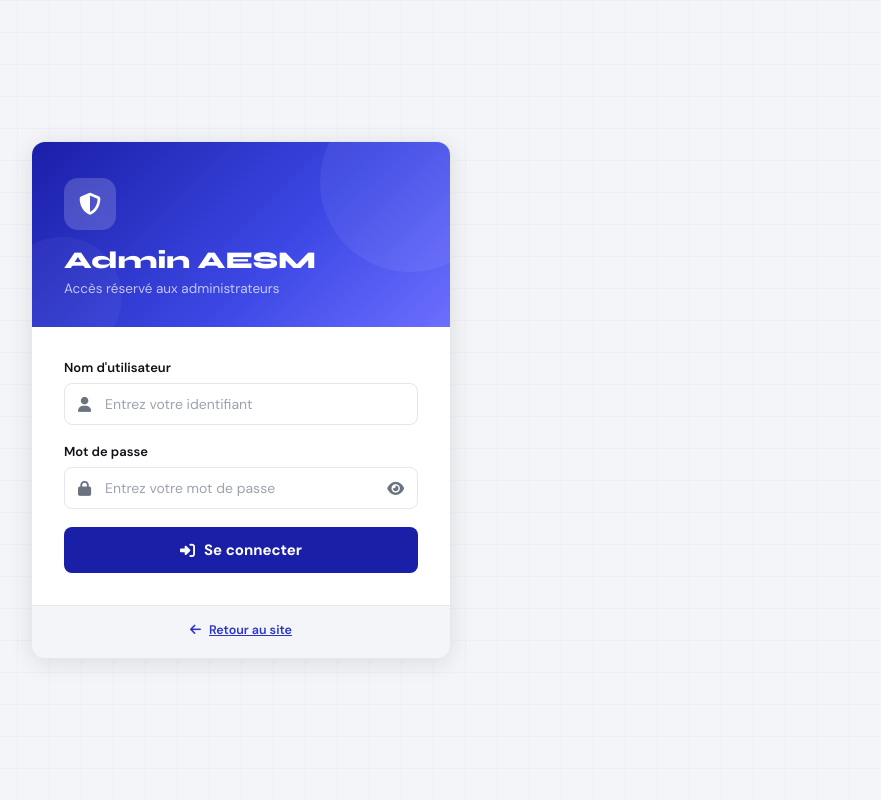
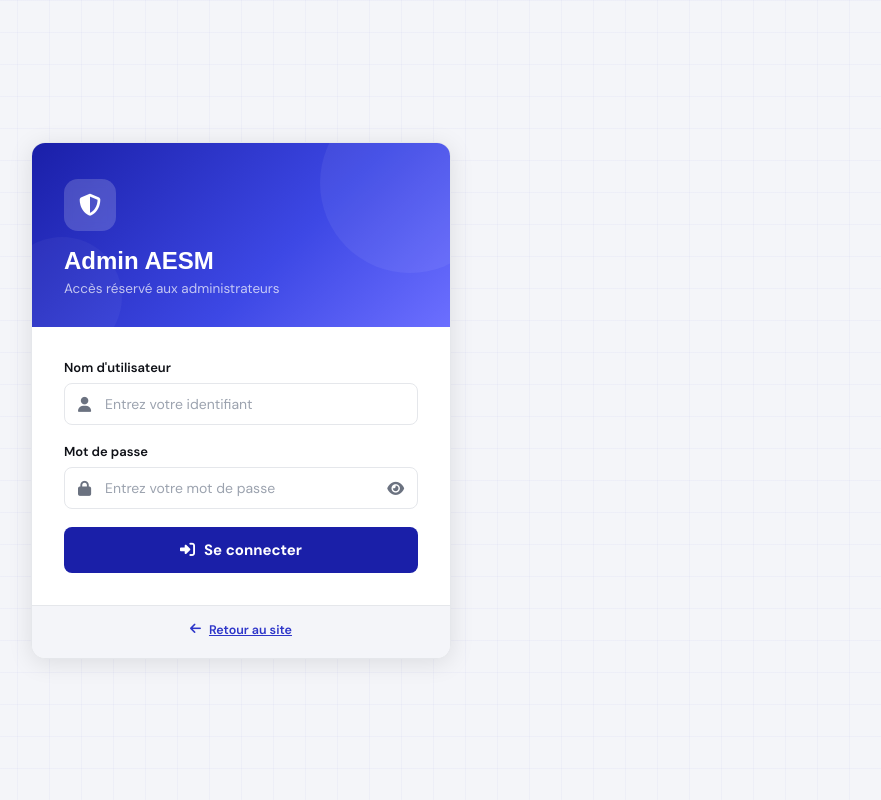
Before and after one commit to Nandrianina-Building/aesm-project, a Django app: a page that uses templates/admin/login.html in a window 1280 px wide. Shown: the whole page, without its empty margins (399-1280 px from the left). Run offline with Django 5.2, Linux system fonts and the light colour scheme.

Commit message:
Update login.html

```diff
--- a/templates/admin/login.html
+++ b/templates/admin/login.html
@@ -18,7 +18,7 @@
       --danger: #dc2626; --danger-bg: #fef2f2; --danger-border: #fecaca;
       --radius: 14px; --radius-sm: 8px;
       --shadow-md: 0 4px 24px rgba(0,0,0,0.10);
-      --font-head: 'Syne', sans-serif;
+      --font-head: sans-serif;
       --font-body: 'DM Sans', sans-serif;
     }
 
```
